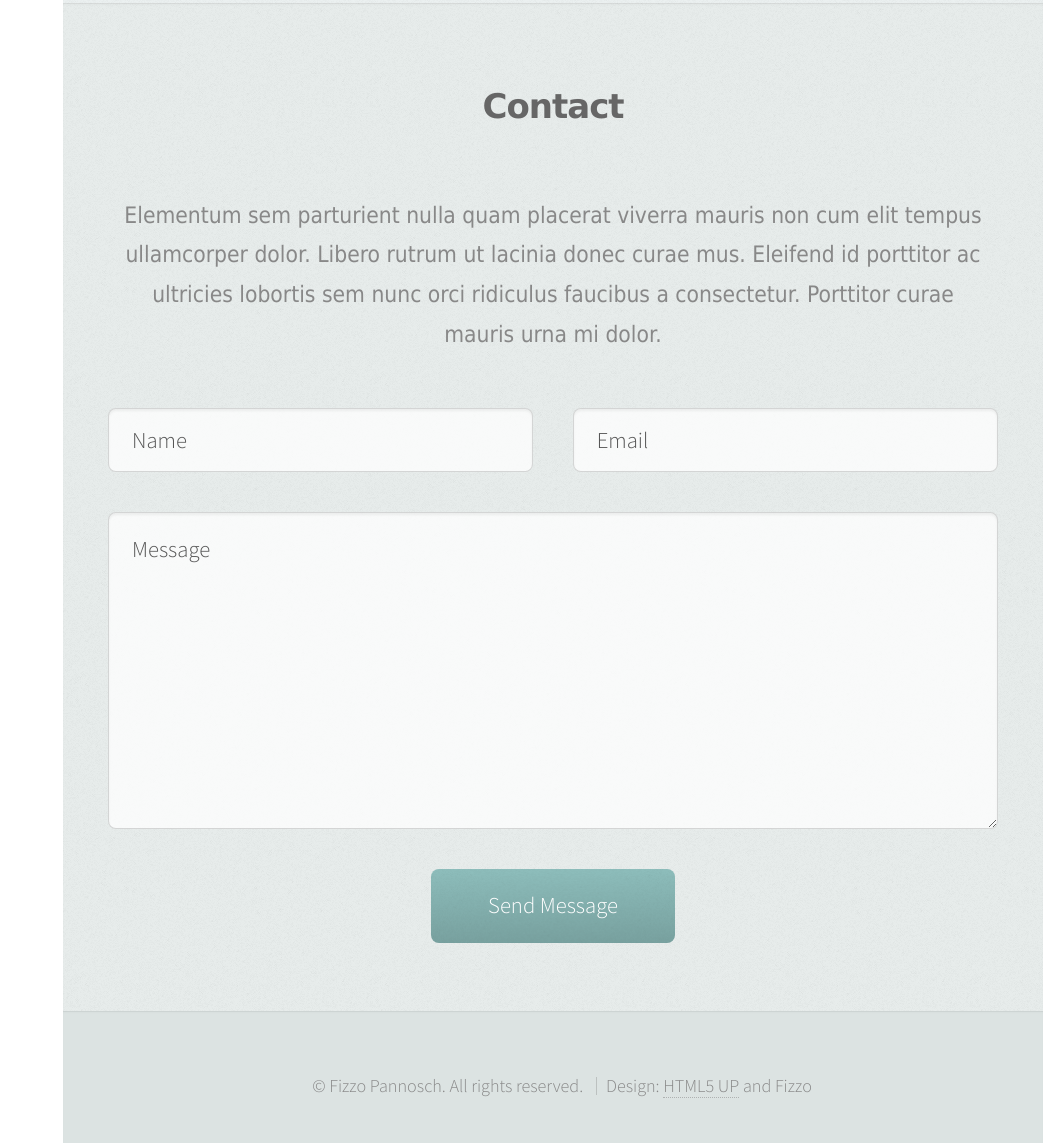
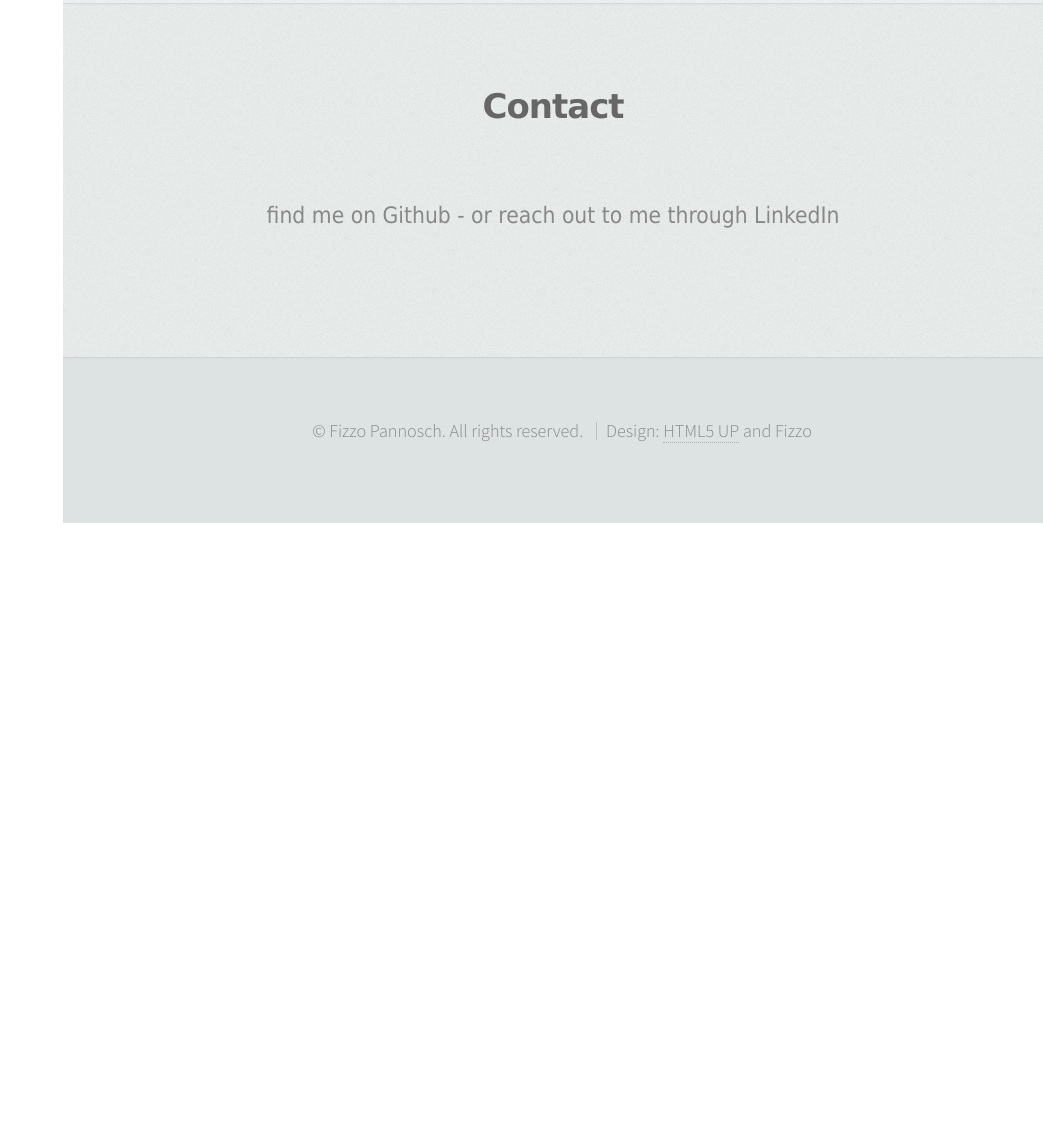
Before and after one commit to fizzo999/portfolio, a website: page public/index.html in a window 1280 px wide. Shown: the part 2995-4138 px from the top of the page, without its empty margins (237-1280 px from the left). After the commit the page ends 3518 px from the top, so only its background shows below. Drawn offline with Linux system fonts and the light colour scheme.

Commit message:
adds readme, contact info update

```diff
--- a/public/index.html
+++ b/public/index.html
@@ -210,12 +210,9 @@
 					<h2>Contact</h2>
 				</header>
 
-				<p>Elementum sem parturient nulla quam placerat viverra
-					mauris non cum elit tempus ullamcorper dolor. Libero rutrum ut lacinia
-					donec curae mus. Eleifend id porttitor ac ultricies lobortis sem nunc
-					orci ridiculus faucibus a consectetur. Porttitor curae mauris urna mi dolor.</p>
+				<p>find me on Github - or reach out to me through LinkedIn</p>
 
-				<form method="post" action="#">
+				<!-- <form method="post" action="#">
 					<div class="row">
 						<div class="col-6 col-12-mobile"><input type="text" name="name" placeholder="Name" /></div>
 						<div class="col-6 col-12-mobile"><input type="text" name="email" placeholder="Email" /></div>
@@ -226,7 +223,7 @@
 							<input type="submit" value="Send Message" />
 						</div>
 					</div>
-				</form>
+				</form> -->
 
 			</div>
 		</section>
```
Also changed, not shown: README.md, 1 other file.
